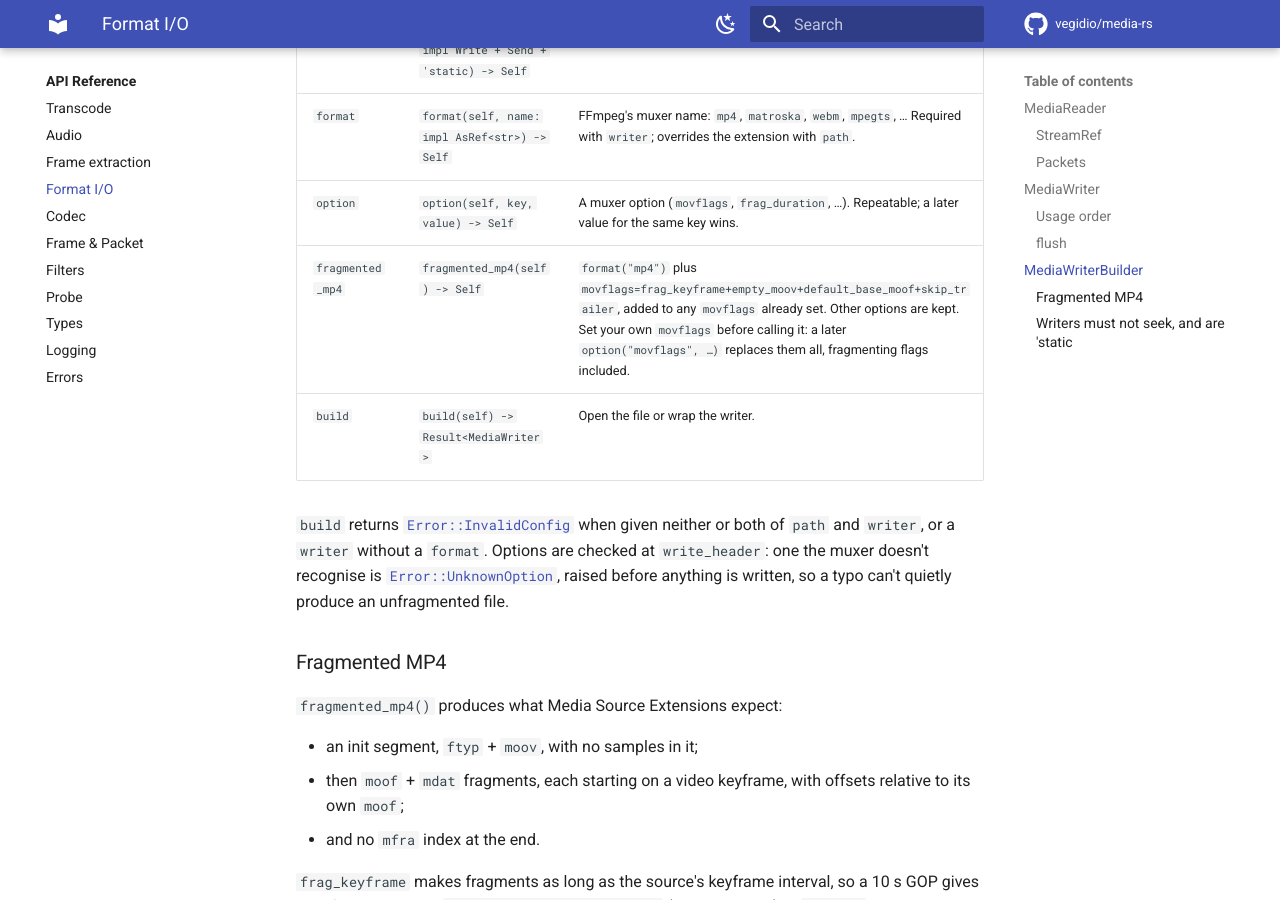
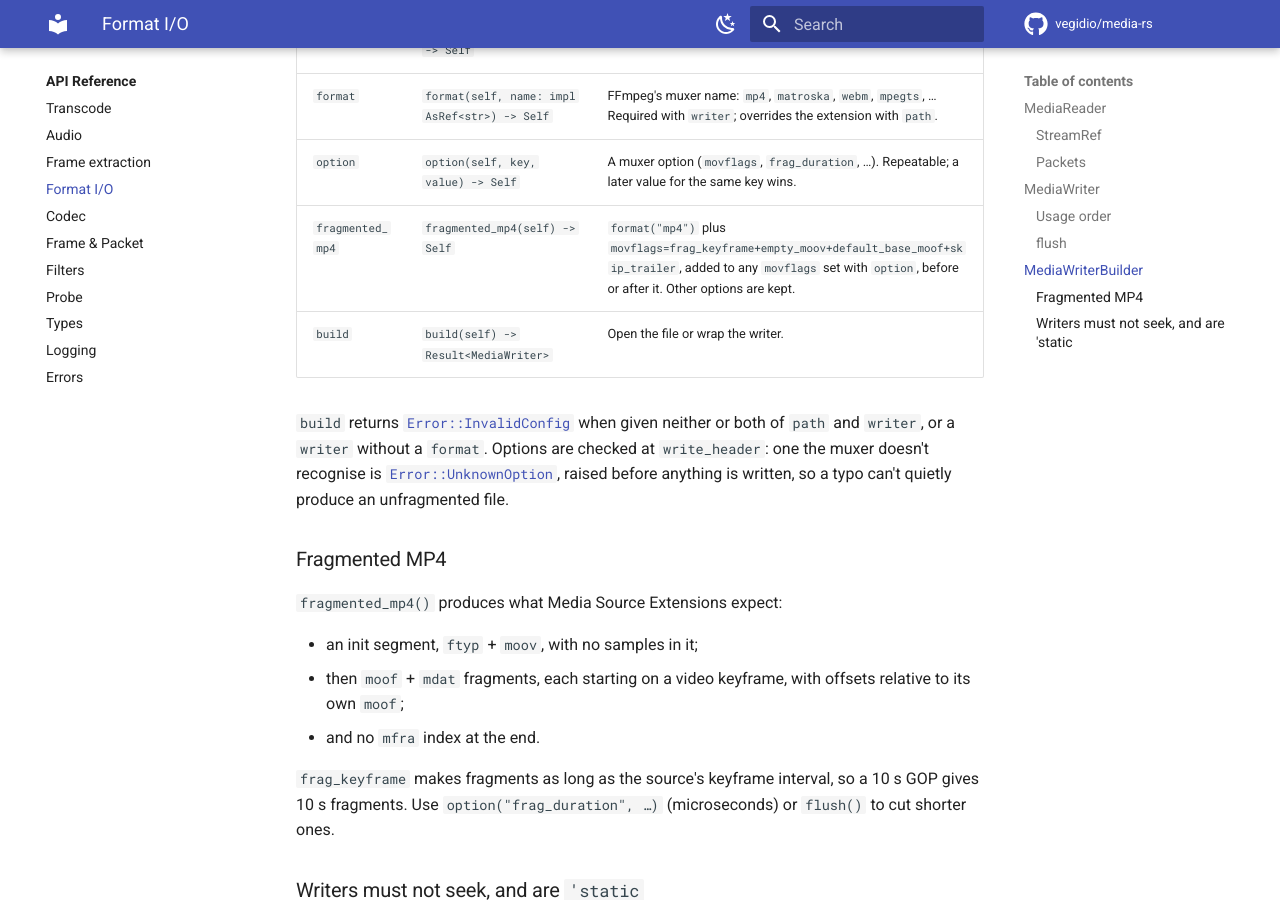
Before and after one commit to vegidio/media-rs, an MkDocs documentation site: the page built from docs/reference/format.md, in a window 1280 px wide and 900 px high, scrolled down 3677 px. Built offline with MkDocs 1.6.1 and Material for MkDocs 9.7.7, drawn with Linux system fonts in a browser that asks for light colours; comment, search, counter and statistics services are not loaded.

Commit message:
fix: Keep the fragmented MP4 movflags whatever the order of `option("movflags", …)`
MediaWriterBuilder::fragmented_mp4 now merges its flags into movflags at build, so a later option("movflags", …) no longer drops them.

```diff
--- a/docs/reference/format.md
+++ b/docs/reference/format.md
@@ -102,7 +102,7 @@ let writer = MediaWriter::builder()
 | `writer` | `writer(self, w: impl Write + Send + 'static) -> Self` | Write to `w` instead. Needs `format`. Never seeked. |
 | `format` | `format(self, name: impl AsRef<str>) -> Self` | FFmpeg's muxer name: `mp4`, `matroska`, `webm`, `mpegts`, … Required with `writer`; overrides the extension with `path`. |
 | `option` | `option(self, key, value) -> Self` | A muxer option (`movflags`, `frag_duration`, …). Repeatable; a later value for the same key wins. |
-| `fragmented_mp4` | `fragmented_mp4(self) -> Self` | `format("mp4")` plus `movflags=frag_keyframe+empty_moov+default_base_moof+skip_trailer`, added to any `movflags` already set. Other options are kept. Set your own `movflags` before calling it: a later `option("movflags", …)` replaces them all, fragmenting flags included. |
+| `fragmented_mp4` | `fragmented_mp4(self) -> Self` | `format("mp4")` plus `movflags=frag_keyframe+empty_moov+default_base_moof+skip_trailer`, added to any `movflags` set with `option`, before or after it. Other options are kept. |
 | `build` | `build(self) -> Result<MediaWriter>` | Open the file or wrap the writer. |
 
 `build` returns [`Error::InvalidConfig`](errors.md) when given neither or both of `path` and `writer`, or a `writer`
```
Also changed, not shown: docs/guides/remuxing.md (+3 -2 lines), 2 other files.
